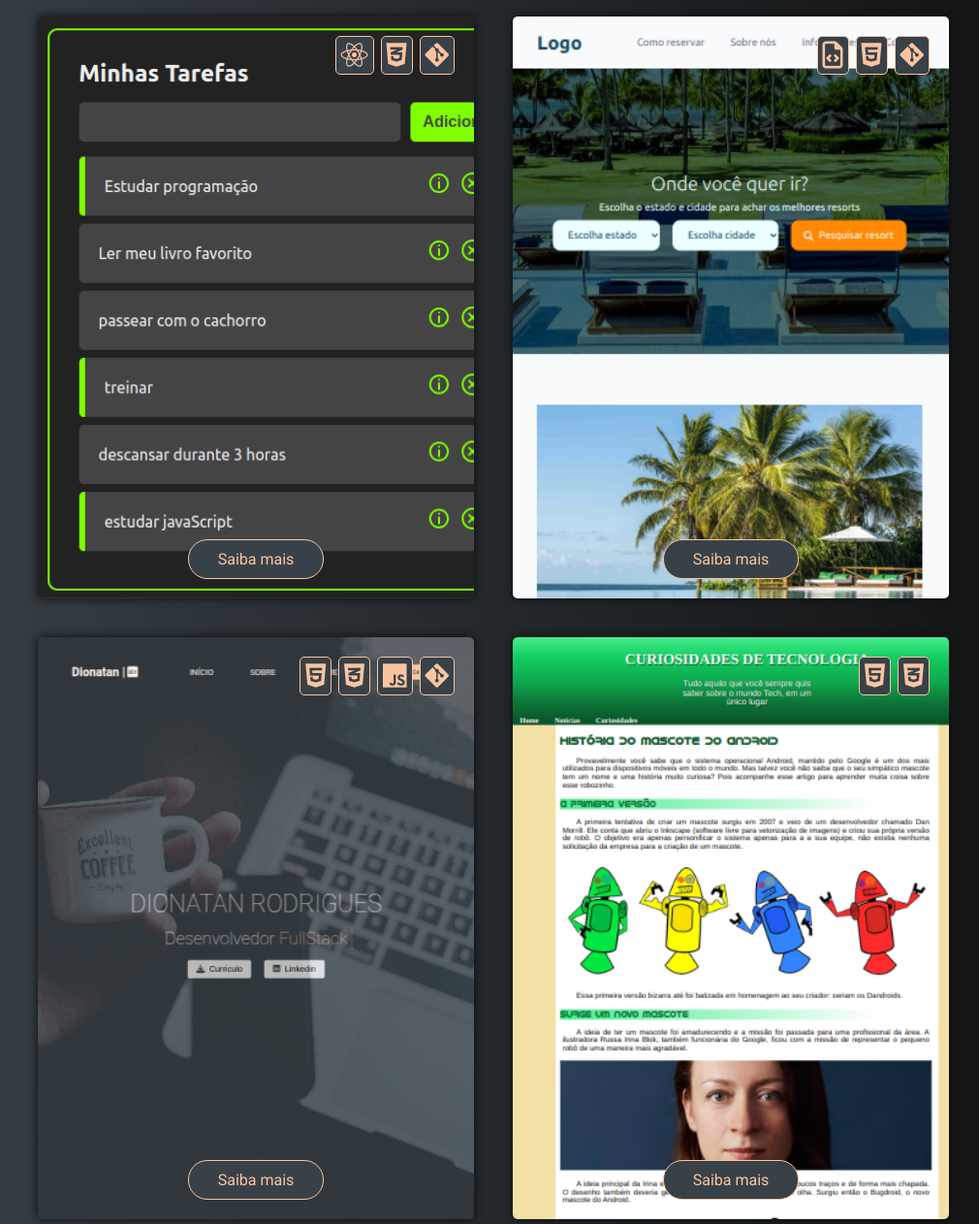
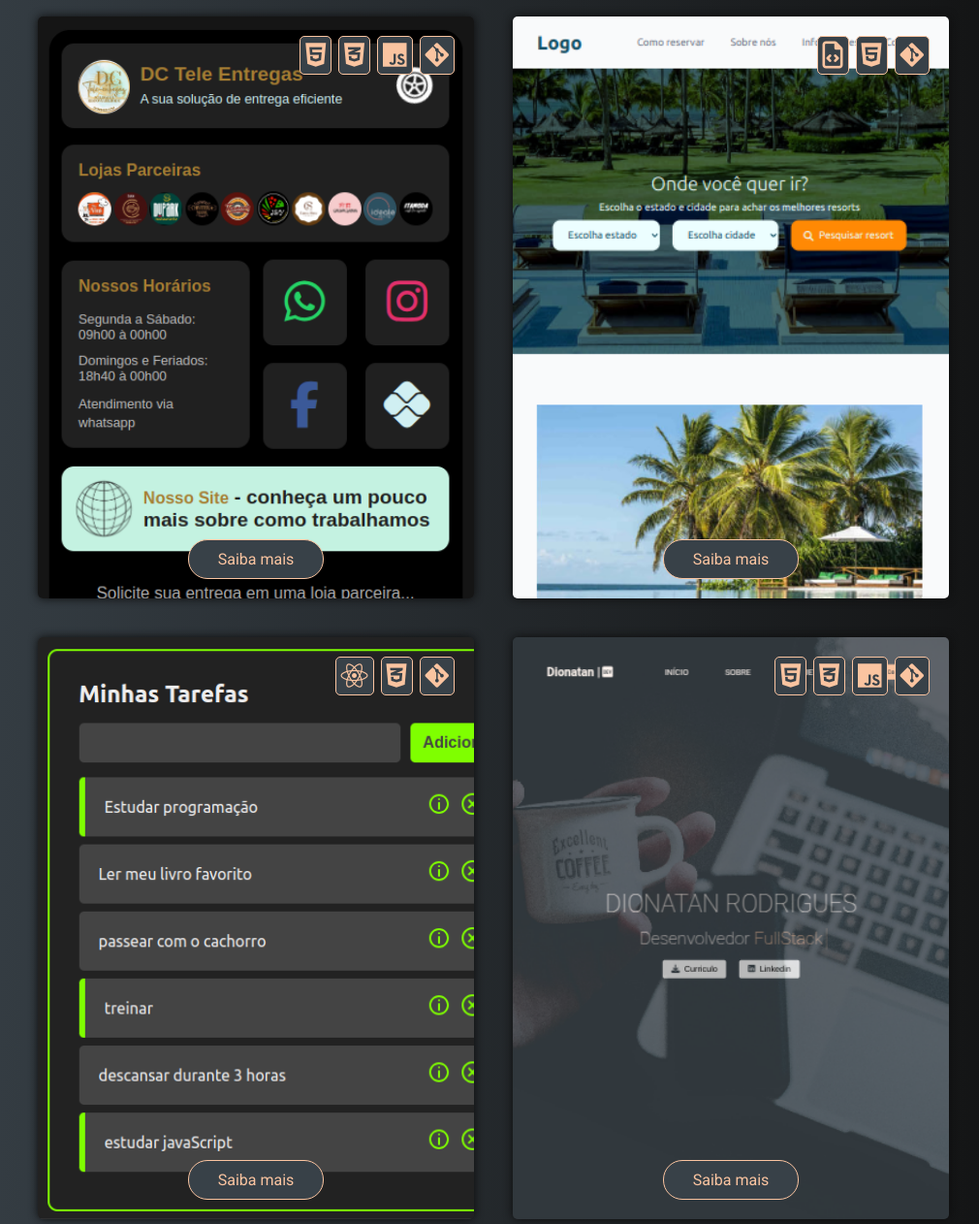
Before and after one commit to Dionatan2019Rodrigues/portfolio-version-1.0, a plain HTML site: page index.html in a window 1280 px wide. Shown: the part 1698-2960 px from the top of the page at 97% size, without its empty margins (131-1141 px from the left). Drawn offline with Linux system fonts and the light colour scheme.

Commit message:
✨ feat : add links-dc project

```diff
--- a/index.html
+++ b/index.html
@@ -143,31 +143,26 @@
         <div class="projects">
           <div class="container-flip hidden">
             <div class="flip">
-              <div class="front project-todo">
+              <div class="front project-links">
                 <div class="icons-flip">
-                  <i class="fa-brands fa-react"></i>
+                  <i class="fa-brands fa-html5"></i>
                   <i class="fa-brands fa-css3-alt"></i>
+                  <i class="fa-brands fa-js"></i>
                   <i class="fa-brands fa-git-alt"></i>
                 </div>
                 <p>Saiba mais</p>
               </div>
               <div class="back">
                 <div class="top-back">
-                  <h4>ToDo List</h4>
-                  <p class="data">início(18.08.2024) - fim(23.08.2024)</p>
+                  <h4>Links Biografia</h4>
+                  <p class="data">início e fim - (21.01.2025)</p>
                 </div>
                 <p class="paragraph">
-                  Este projeto tem como objetivo facilitar o usuário na hora de
-                  anotar suas tarefas, podendo adicionar uma tarefa, deletar uma
-                  tarefa, marcar como realizada ou visualizar mais detalhes. O
-                  projeto é integrado a uma API, utiliza de Hooks no React e
-                  conta também com o uso de React Router. Foi meu primeiro
-                  desenvolvimento utilizando a tecnologia e pude compreender
-                  mais sobre o tema.
+                  Este site, funciona como um centralizador de links e foi desenvolvido para atender às necessidades de uma empresa de tele-entregas. As funcionalidades incluem uma identidade visual inovadora, com a adição de elementos gráficos e interativos mais adequados ao design da empresa. Além disso, foi implementada uma funcionalidade que permite aos usuários acessarem diretamente o WhatsApp das lojas parceiras, facilitando a realização de pedidos.
                 </p>
                 <div class="buttons-back">
                   <a
-                    href="https://to-do-list-at-react.vercel.app/"
+                    href="https://links-dcteleentregas.vercel.app/"
                     target="_blank"
                   >
                     <button>
@@ -176,7 +171,7 @@
                     </button>
                   </a>
                   <a
-                    href="https://github.com/Dionatan2019Rodrigues/to-do-list-at-react"
+                    href="https://github.com/Dionatan2019Rodrigues/link-bio-bento-box"
                     target="_blank"
                   >
                     <button>
@@ -235,6 +230,53 @@
           </div>
           <div class="container-flip hidden">
             <div class="flip">
+              <div class="front project-todo">
+                <div class="icons-flip">
+                  <i class="fa-brands fa-react"></i>
+                  <i class="fa-brands fa-css3-alt"></i>
+                  <i class="fa-brands fa-git-alt"></i>
+                </div>
+                <p>Saiba mais</p>
+              </div>
+              <div class="back">
+                <div class="top-back">
+                  <h4>ToDo List</h4>
+                  <p class="data">início(18.08.2024) - fim(23.08.2024)</p>
+                </div>
+                <p class="paragraph">
+                  Este projeto tem como objetivo facilitar o usuário na hora de
+                  anotar suas tarefas, podendo adicionar uma tarefa, deletar uma
+                  tarefa, marcar como realizada ou visualizar mais detalhes. O
+                  projeto é integrado a uma API, utiliza de Hooks no React e
+                  conta também com o uso de React Router. Foi meu primeiro
+                  desenvolvimento utilizando a tecnologia e pude compreender
+                  mais sobre o tema.
+                </p>
+                <div class="buttons-back">
+                  <a
+                    href="https://to-do-list-at-react.vercel.app/"
+                    target="_blank"
+                  >
+                    <button>
+                      <i class="fa-solid fa-eye"></i>
+                      <p>ver projeto</p>
+                    </button>
+                  </a>
+                  <a
+                    href="https://github.com/Dionatan2019Rodrigues/to-do-list-at-react"
+                    target="_blank"
+                  >
+                    <button>
+                      <i class="fa-solid fa-code"></i>
+                      <p>ver código</p>
+                    </button>
+                  </a>
+                </div>
+              </div>
+            </div>
+          </div>
+          <div class="container-flip hidden-right">
+            <div class="flip">
               <div class="front project-portfolio">
                 <div class="icons-flip">
                   <i class="fa-brands fa-html5"></i>
@@ -278,7 +320,7 @@
               </div>
             </div>
           </div>
-          <div class="container-flip hidden-right">
+          <div class="container-flip hidden">
             <div class="flip">
               <div class="front project-android">
                 <div class="icons-flip">
@@ -320,7 +362,7 @@
               </div>
             </div>
           </div>
-          <div class="container-flip hidden">
+          <div class="container-flip hidden-right">
             <div class="flip">
               <div class="front project-cordel">
                 <div class="icons-flip">
--- a/styles/main.css
+++ b/styles/main.css
@@ -383,6 +383,10 @@ section.about .container-top {
   background-image: url(../assets/projects/p-portfolio.png);
   background-size: cover;
 }
+.project-links {
+  background-image: url(../assets/projects/p-links-dc.png);
+  background-size: cover;
+}
 .project-resort {
   background-image: url(../assets/projects/p-resort.png);
   background-size: cover;
```
Also changed, not shown: assets/projects/p-links-dc.png (added).
